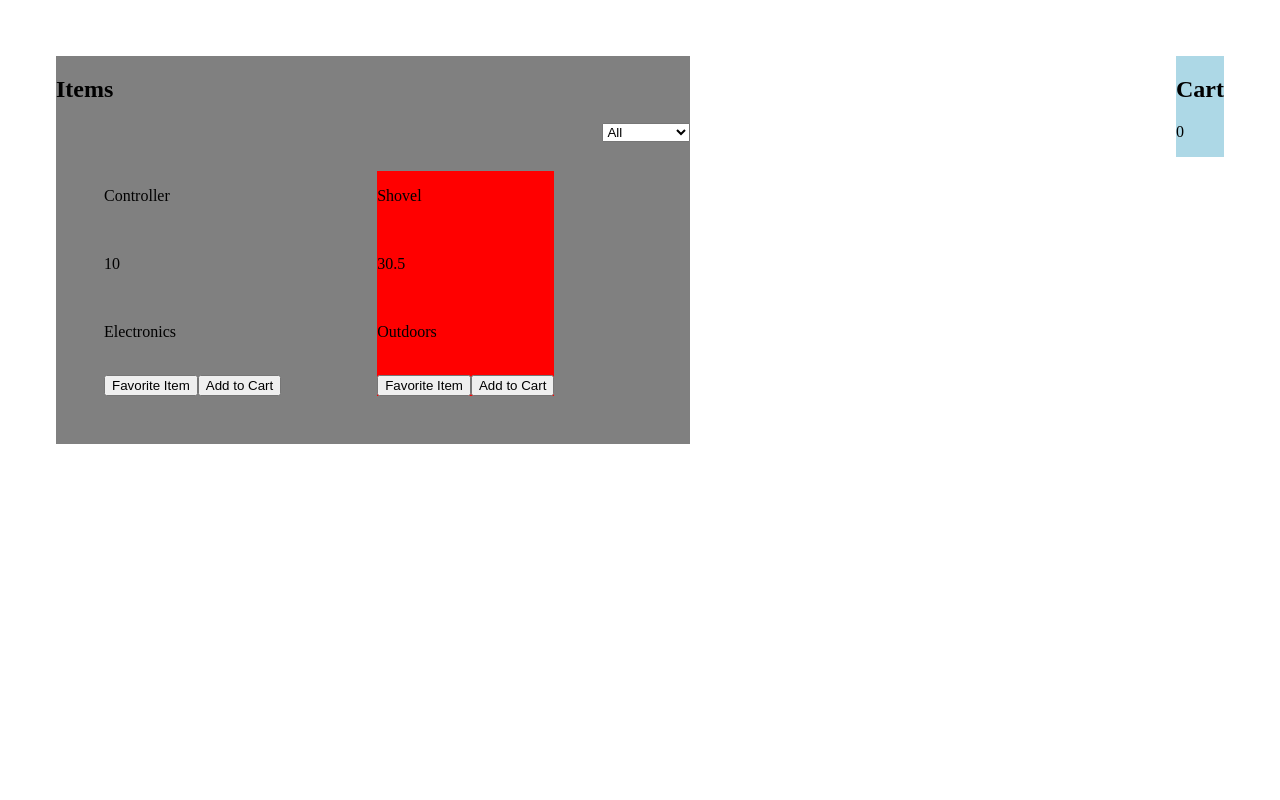
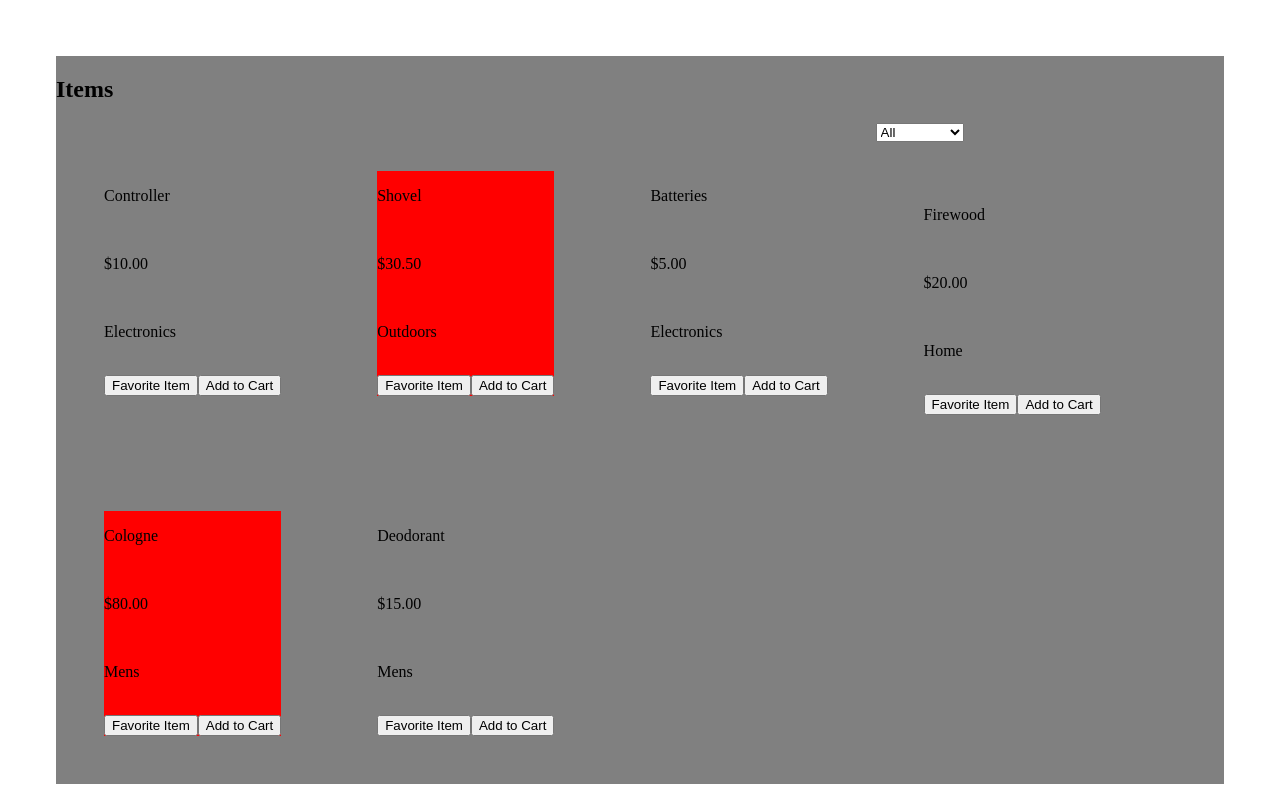
Before and after one commit to BruceConrad/E-Commerce-Final, an Angular app: page / in a window 1280 px wide. Shown: the top 800 px of the page. Built offline with nearby package versions, Linux system fonts and the light colour scheme.

Commit message:
Added remove from cart functionality

```diff
--- a/src/app/cart/cart.component.css
+++ b/src/app/cart/cart.component.css
@@ -2,5 +2,10 @@ div
 {
     background-color: lightblue;
     margin: 3em 3em;
-    float: right;
+    display: inline-block;
 }
+
+div p
+{
+    display: block;
+}
--- a/src/app/cart/cart.component.html
+++ b/src/app/cart/cart.component.html
@@ -1,10 +1,11 @@
 <div>
     <h2>Cart</h2>
     <div *ngFor = "let i of items">
-        <p>{{i.title}}</p><br>
-        <p>{{i.price}}</p><br>
-        <p>{{i.quantity}}</p>
+        <p>Item: {{i.title}}</p><br>
+        <p>Price: {{i.price | currency}}</p><br>
+        <p>Quantity: {{i.quantity}}</p>
+        <button (click) = "removeItem(i)">Remove From Cart</button>
     </div>
 
-    <p>{{totalPrice}}</p>
+    <p>Total: {{totalPrice | currency}}</p>
 </div>
--- a/src/app/cart/cart.component.ts
+++ b/src/app/cart/cart.component.ts
@@ -27,4 +27,19 @@ export class CartComponent
       this.totalPrice = total;
     })
   }
+
+  removeItem(item)
+  {
+    let totalRemoved = 0;
+    this.items.forEach(i => {
+      if(i.title === item.title)
+      {
+        totalRemoved += i.subTotal;
+      }
+    })
+    this.totalPrice -= totalRemoved;
+    this.cartServ.removeItem(item);
+
+    console.log(this.items);
+  }
 }
--- a/src/app/cart/cart.service.ts
+++ b/src/app/cart/cart.service.ts
@@ -33,4 +33,11 @@ export class CartService
     {
         return this.items;
     }
+
+    removeItem(item:any)
+    {
+        let index = this.temp.indexOf(item.id);
+        let itemRemoved = this.temp.splice(index,1);
+        this.items.next(this.temp.filter(i => i.id !== itemRemoved.id));
+    }
 }
--- a/src/app/products/products.component.html
+++ b/src/app/products/products.component.html
@@ -4,10 +4,12 @@
         <option>All</option>
         <option>Electronics</option>
         <option>Outdoors</option>
+        <option>Home</option>
+        <option>Mens</option>
     </select>
     <div [ngClass] = "{favorite: i.fav}" *ngFor = "let i of products">
         <p>{{i.title}}</p><br>
-        <p>{{i.price}}</p><br>
+        <p>{{i.price | currency}}</p><br>
         <p>{{i.category}}</p><br>
 
         <button (click) = "setFav(i)">Favorite Item</button><button (click) = "addToCart(i)">Add to Cart</button>
--- a/src/app/products/products.service.ts
+++ b/src/app/products/products.service.ts
@@ -9,7 +9,11 @@ export class ProductService
 {
     products = [
         {id:1, title:'Controller', price: 10.00, fav:false, category: 'Electronics', quantity:0},
-        {id:2, title:'Shovel', price: 30.50, fav:true, category:'Outdoors', quantity:0}
+        {id:2, title:'Shovel', price: 30.50, fav:true, category:'Outdoors', quantity:0},
+        {id:3, title:'Batteries', price: 5.00, fav:false, category:'Electronics', quantity:0},
+        {id:4, title:'Firewood', price: 20.00, fav:false, category:'Home', quantity:0},
+        {id:5, title:'Cologne', price: 80.00, fav:true, category:'Mens', quantity:0},
+        {id:6, title:'Deodorant', price: 15.00, fav:false, category:'Mens', quantity:0},
     ];
 
     getProducts()
```
